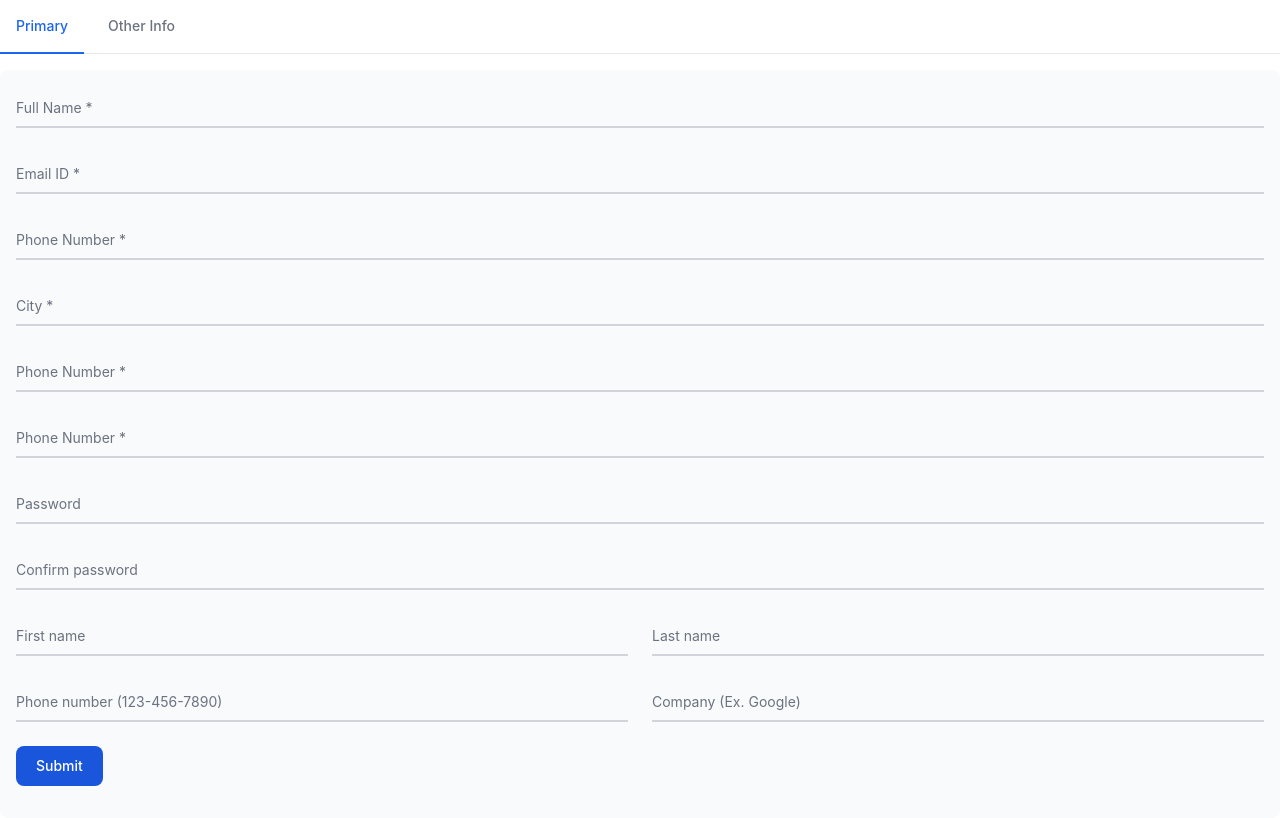
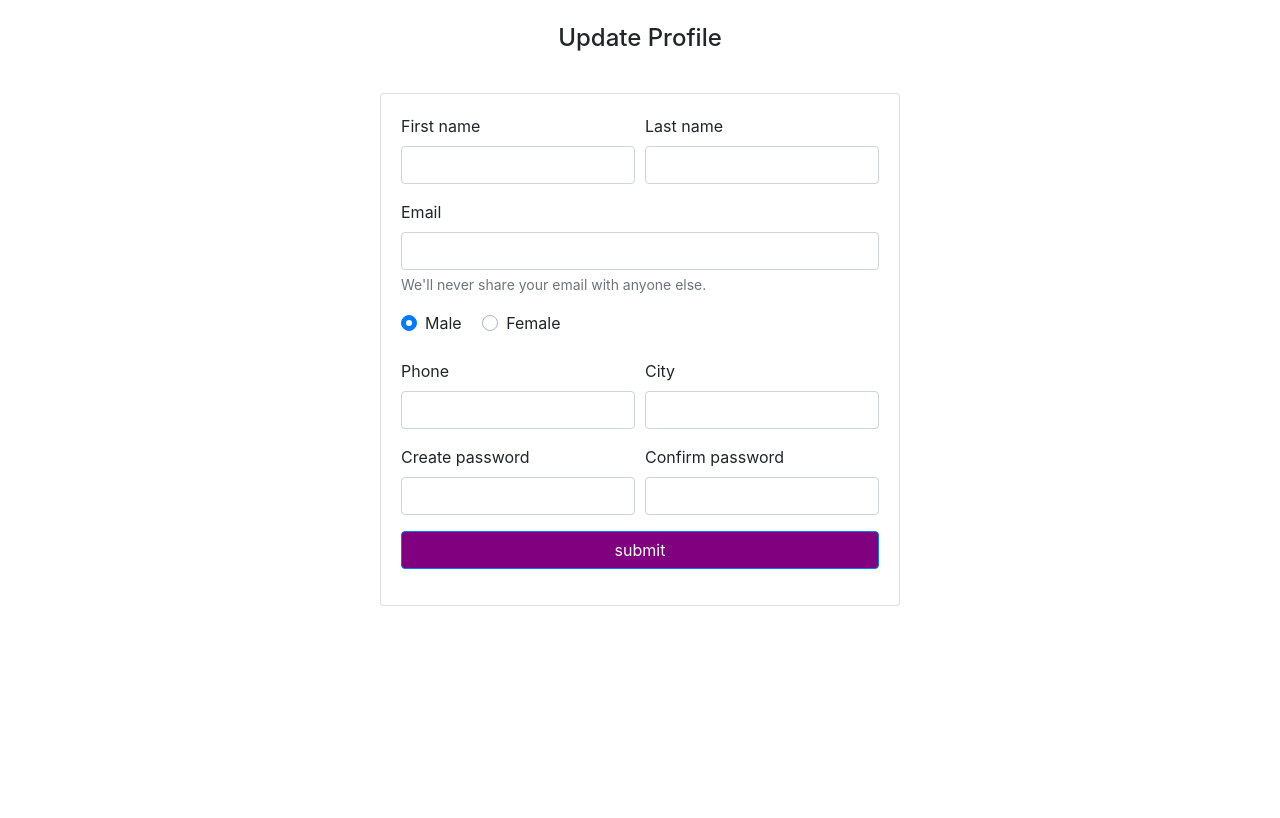
Before and after one commit to hashmimdfaiz/graitfy, a Django app: page /profile/ in a window 1280 px wide. After the commit the page ends 606 px from the top, so only its background shows below. Run offline with Django 4.2, Linux system fonts and the light colour scheme; some libraries are stand-ins or nearby versions.

Commit message:
profile api in progress

```diff
--- a/buyer/views/profile.py
+++ b/buyer/views/profile.py
@@ -1,12 +1,37 @@
-from django.shortcuts import render, HttpResponse
+from django.shortcuts import render, HttpResponse, redirect
 from django.views import View
+from django.contrib import messages
+from buyer.models.registrations import User
 
 # Create your views here.
 class Profile(View):
     def get(self,request):
-        return render(request,'buyer/profileupdate.html')
+        return render(request,'buyer/profile_update.html')
     def post(self,request):
-        return render(request,'buyer/profileupdate.html')
+        first_name = request.POST.get('first_name').capitalize()
+        last_name = request.POST.get('last_name').capitalize()
+        email = request.POST.get('email')
+        phone = request.POST.get('phone')
+        city = request.POST.get('city')
+        gender = request.POST.get('gender')
+        password1 = request.POST.get('password1')
+        password2 = request.POST.get('password2')
+        print(first_name + ' ' + last_name + ' ' + email)
+
+        if password1 != password2:
+            print("Not Match")
+            messages.error(request, "Password does not match")
+            return render('buyer_profile')
+        else:
+            customer = request.session.get('customer')
+            try:
+                user = User.objects.get(id=customer)
+            except User.DoesNotExist:
+                messages.error("User not found")
+                return redirect('login')
+
+
+
 
 class Help(View):
     def get(self,request):
--- /dev/null
+++ b/template/buyer/alert.html
@@ -0,0 +1,10 @@
+{% for message in messages %}
+<div class="container-fluid p-0">
+    <div class="alert {{ message.tags }} alert-dismissible" role="alert">
+        <button type="button" class="close" data-dismiss="alert" aria-label="Close">
+            <span aria-hidden="True">&times;</span>
+        </button>
+        {{ message }}
+    </div>
+</div>
+{% endfor %}
--- /dev/null
+++ b/template/buyer/profile_update.html
@@ -0,0 +1,109 @@
+<!DOCTYPE HTML>
+<html lang="en">
+
+<head>
+    <meta charset="utf-8">
+    <meta http-equiv="pragma" content="no-cache" />
+    <meta http-equiv="cache-control" content="max-age=604800" />
+    <meta name="viewport" content="width=device-width, initial-scale=1, shrink-to-fit=no">
+
+    <title>Profile Update</title>
+
+    <!-- Bootstrap4 files-->
+    <link rel="stylesheet" href="https://cdn.jsdelivr.net/npm/bootstrap@4.6.2/dist/css/bootstrap.min.css"
+        integrity="sha384-xOolHFLEh07PJGoPkLv1IbcEPTNtaed2xpHsD9ESMhqIYd0nLMwNLD69Npy4HI+N" crossorigin="anonymous">
+
+    <style>
+    </style>
+
+
+</head>
+
+<body>
+
+
+
+
+
+    <!-- ========================= SECTION CONTENT ========================= -->
+    <section class="section-content padding-y">
+
+        <!-- ============================ COMPONENT REGISTER   ================================= -->
+
+        <header class="m-4">
+            <h4 class="card-title text-center">Update Profile</h4>
+        </header>
+        <div class="card mx-auto" style="max-width:520px; margin-top:40px;">
+            {% include "buyer/alert.html" %}
+            <article class="card-body">
+                <form action="{% url 'buyer_profile' %}" method="post">
+                    {% csrf_token %}
+                    <div class="form-row">
+                        <div class="col form-group">
+                            <label>First name</label>
+                            <input type="text" name="first_name" class="form-control" placeholder="">
+                        </div> <!-- form-group end.// -->
+                        <div class="col form-group">
+                            <label>Last name</label>
+                            <input type="text" name="last_name" class="form-control" placeholder="">
+                        </div> <!-- form-group end.// -->
+                    </div> <!-- form-row end.// -->
+                    <div class="form-group">
+                        <label>Email</label>
+                        <input type="email" name="email" class="form-control" placeholder="">
+                        <small class="form-text text-muted">We'll never share your email with anyone else.</small>
+                    </div> <!-- form-group end.// -->
+                    <div class="form-group">
+                        <label class="custom-control custom-radio custom-control-inline">
+                            <input class="custom-control-input" checked="" type="radio" name="gender" value="M">
+                            <span class="custom-control-label"> Male </span>
+                        </label>
+                        <label class="custom-control custom-radio custom-control-inline">
+                            <input class="custom-control-input" type="radio" name="gender" value="F">
+                            <span class="custom-control-label"> Female </span>
+                        </label>
+                    </div> <!-- form-group end.// -->
+                    <div class="form-row">
+                        <div class="form-group col-md-6">
+                            <label>Phone</label>
+                            <input type="text" name ="phone" class="form-control">
+                        </div> <!-- form-group end.// -->
+                        <div class="form-group col-md-6">
+                            <label>City</label>
+                            <input type="text" name ="city" class="form-control">
+                        </div> <!-- form-group end.// -->
+                    </div> <!-- form-row.// -->
+                    <div class="form-row">
+                        <div class="form-group col-md-6">
+                            <label>Create password</label>
+                            <input class="form-control"  name ="password1" type="password" required>
+                        </div> <!-- form-group end.// -->
+                        <div class="form-group col-md-6">
+                            <label>Confirm password</label>
+                            <input class="form-control" name="password2" type="password">
+                        </div> <!-- form-group end.// -->
+                    </div>
+                    <div class="form-group">
+                        <input type="submit" value="submit" class="btn btn-primary btn-block" style="background-color: #800080;">
+                    </div> <!-- form-group// -->
+
+                </form>
+            </article><!-- card-body.// -->
+        </div> <!-- card .// -->
+
+        <!-- ============================ COMPONENT REGISTER  END.// ================================= -->
+
+
+    </section>
+    <!-- ========================= SECTION CONTENT END// ========================= -->
+
+<script src="https://cdn.jsdelivr.net/npm/jquery@3.5.1/dist/jquery.slim.min.js"
+    integrity="sha384-DfXdz2htPH0lsSSs5nCTpuj/zy4C+OGpamoFVy38MVBnE+IbbVYUew+OrCXaRkfj"
+    crossorigin="anonymous"></script>
+<script src="https://cdn.jsdelivr.net/npm/bootstrap@4.6.2/dist/js/bootstrap.bundle.min.js"
+    integrity="sha384-Fy6S3B9q64WdZWQUiU+q4/2Lc9npb8tCaSX9FK7E8HnRr0Jz8D6OP9dO5Vg3Q9ct"
+    crossorigin="anonymous"></script>
+
+</body>
+
+</html>
--- a/template/buyer/profileupdate.html
+++ b/template/buyer/profileupdate2.html
@@ -10,6 +10,7 @@
 </head>
 
 <body>
+    <div class="container">
 
     <div class="mb-4 border-b border-gray-200 dark:border-gray-700">
         <ul class="flex flex-wrap -mb-px text-sm font-medium text-center" id="myTab" data-tabs-toggle="#myTabContent"
@@ -162,8 +163,9 @@
                 <input type="text" id="small-input"
                     class="block w-full p-2 text-gray-900 border border-gray-300 rounded-lg bg-gray-50 sm:text-xs focus:ring-blue-500 focus:border-blue-500 dark:bg-gray-700 dark:border-gray-600 dark:placeholder-gray-400 dark:text-white dark:focus:ring-blue-500 dark:focus:border-blue-500">
             </div>
-            ;
+
         </div>
+    </div>
     </div>
 
 
```
Also changed, not shown: buyer/middlewares/auth.py (added, +13 -0 lines), grabitfy/settings.py (+10 -0 lines), buyer/middlewares/__init__.py (added), 2 other files.
